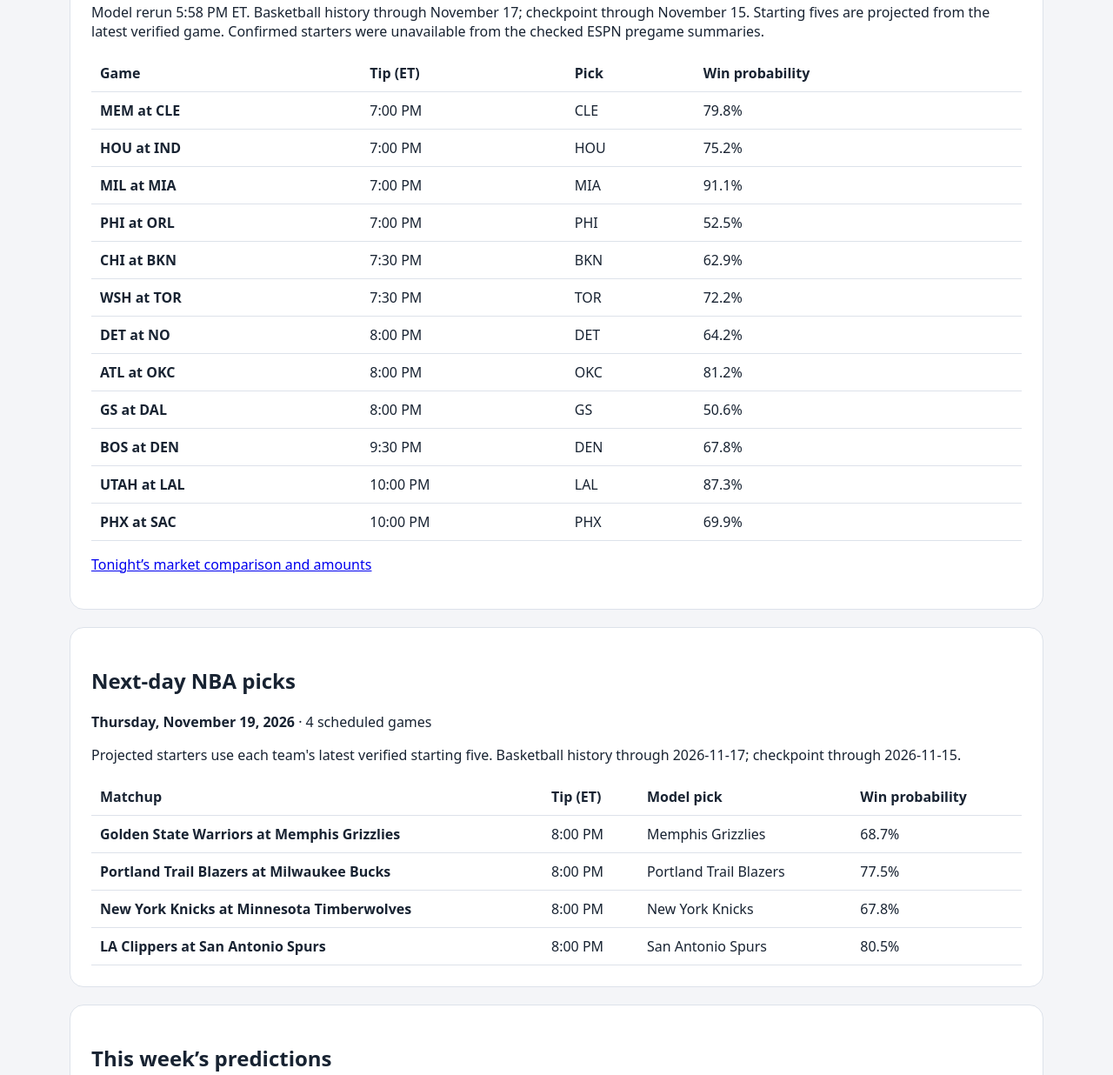
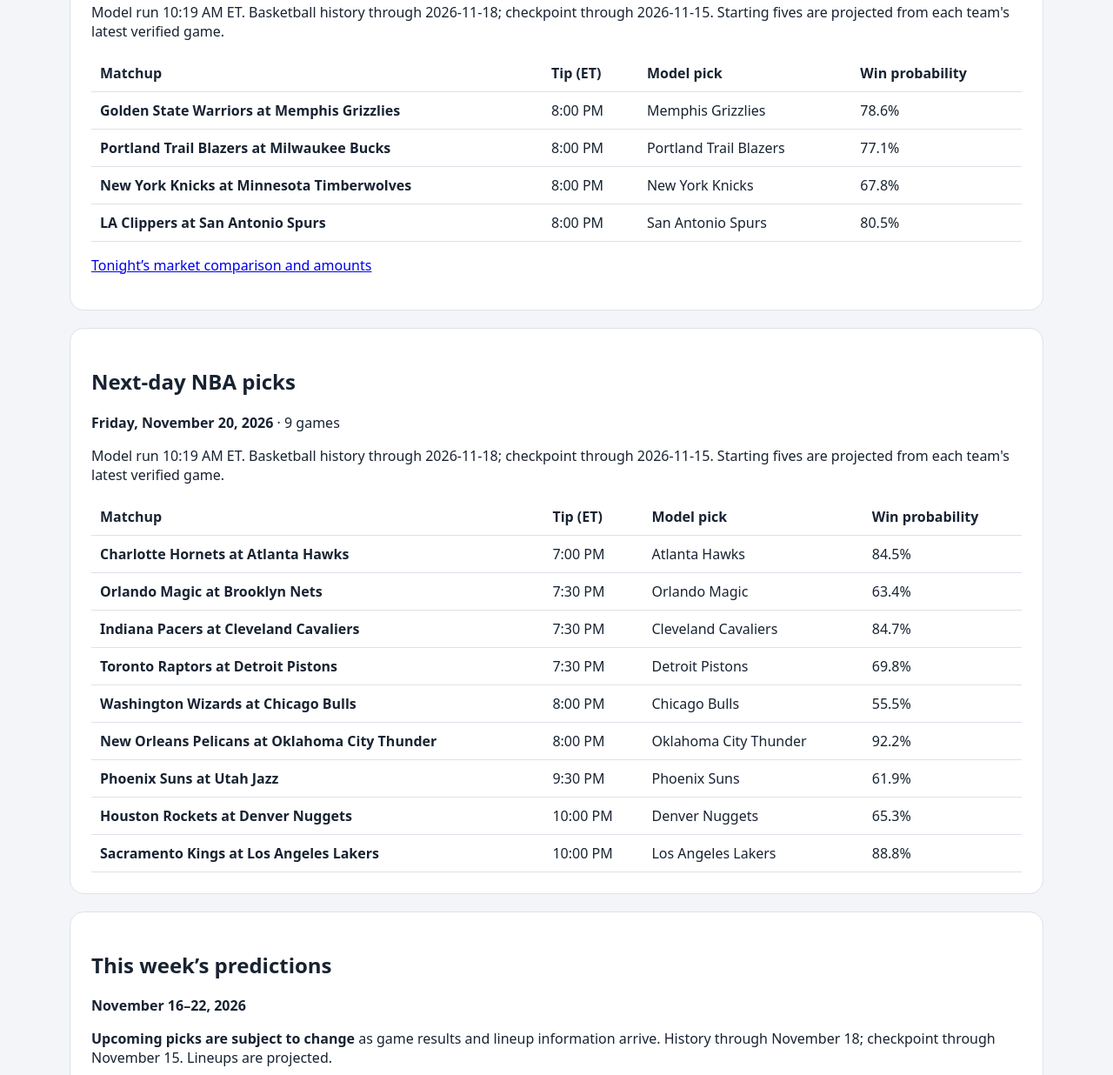
Before and after one commit to ethanvoellmicke/auto-regressive-model-nba-test, a plain HTML site: page index.html in a window 1280 px wide. Shown: the part 351-1587 px from the top of the page at 87% size. Drawn offline with Linux system fonts and the light colour scheme.

Commit message:
Refresh November 19–20 model forecasts and cumulative season log

```diff
--- a/index.html
+++ b/index.html
@@ -24,34 +24,32 @@ details {margin-top:20px} summary {cursor:pointer;font-weight:650}
 <p><a href="https://github.com/ethanvoellmicke/auto-regressive-model-nba-test/blob/main/compare_training.py">View model code on GitHub</a></p>
 <nav class="jump" aria-label="On this page"><a href="#tonight">Tonight</a><a href="market-analysis.html">Market analysis</a><a href="#next-day">Next-day picks</a><a href="#current-week">This week</a><a href="#past-week">Past week</a><a href="#model-stages">Training</a><a href="#transformer">Transformer</a><a href="#variables">Variables</a><a href="#example">Example</a><a href="#results">Season results</a></nav>
 <!-- TONIGHT_FORECAST_START -->
-<section id="tonight"><h2>Tonight’s NBA predictions</h2><p><b>Wednesday, November 18, 2026</b> · 12 games</p><p>Model rerun 5:58 PM ET. Basketball history through November 17; checkpoint through November 15. Starting fives are projected from the latest verified game. Confirmed starters were unavailable from the checked ESPN pregame summaries.</p><table><thead><tr><th>Game</th><th>Tip (ET)</th><th>Pick</th><th>Win probability</th></tr></thead><tbody><tr><th scope="row">MEM at CLE</th><td>7:00 PM</td><td>CLE</td><td>79.8%</td></tr>
-<tr><th scope="row">HOU at IND</th><td>7:00 PM</td><td>HOU</td><td>75.2%</td></tr>
-<tr><th scope="row">MIL at MIA</th><td>7:00 PM</td><td>MIA</td><td>91.1%</td></tr>
-<tr><th scope="row">PHI at ORL</th><td>7:00 PM</td><td>PHI</td><td>52.5%</td></tr>
-<tr><th scope="row">CHI at BKN</th><td>7:30 PM</td><td>BKN</td><td>62.9%</td></tr>
-<tr><th scope="row">WSH at TOR</th><td>7:30 PM</td><td>TOR</td><td>72.2%</td></tr>
-<tr><th scope="row">DET at NO</th><td>8:00 PM</td><td>DET</td><td>64.2%</td></tr>
-<tr><th scope="row">ATL at OKC</th><td>8:00 PM</td><td>OKC</td><td>81.2%</td></tr>
-<tr><th scope="row">GS at DAL</th><td>8:00 PM</td><td>GS</td><td>50.6%</td></tr>
-<tr><th scope="row">BOS at DEN</th><td>9:30 PM</td><td>DEN</td><td>67.8%</td></tr>
-<tr><th scope="row">UTAH at LAL</th><td>10:00 PM</td><td>LAL</td><td>87.3%</td></tr>
-<tr><th scope="row">PHX at SAC</th><td>10:00 PM</td><td>PHX</td><td>69.9%</td></tr></tbody></table><p><a href="market-analysis.html#allocation">Tonight’s market comparison and amounts</a></p></section>
+<section id="tonight"><h2>Tonight’s NBA predictions</h2><p><b>Thursday, November 19, 2026</b> · 4 games</p><p>Model run 10:19 AM ET. Basketball history through 2026-11-18; checkpoint through 2026-11-15. Starting fives are projected from each team's latest verified game.</p><table><thead><tr><th>Matchup</th><th>Tip (ET)</th><th>Model pick</th><th>Win probability</th></tr></thead><tbody><tr data-game-id="401910019"><th scope="row">Golden State Warriors at Memphis Grizzlies</th><td>8:00 PM</td><td>Memphis Grizzlies</td><td>78.6%</td></tr>
+<tr data-game-id="401910020"><th scope="row">Portland Trail Blazers at Milwaukee Bucks</th><td>8:00 PM</td><td>Portland Trail Blazers</td><td>77.1%</td></tr>
+<tr data-game-id="401910021"><th scope="row">New York Knicks at Minnesota Timberwolves</th><td>8:00 PM</td><td>New York Knicks</td><td>67.8%</td></tr>
+<tr data-game-id="401910022"><th scope="row">LA Clippers at San Antonio Spurs</th><td>8:00 PM</td><td>San Antonio Spurs</td><td>80.5%</td></tr></tbody></table><p><a href="market-analysis.html#allocation">Tonight’s market comparison and amounts</a></p></section>
 <!-- TONIGHT_FORECAST_END -->
 <!-- NIGHTLY_FORECAST_START -->
-<section id="next-day"><h2>Next-day NBA picks</h2><p><b>Thursday, November 19, 2026</b> · 4 scheduled games</p><p>Projected starters use each team's latest verified starting five. Basketball history through 2026-11-17; checkpoint through 2026-11-15.</p><table><thead><tr><th>Matchup</th><th>Tip (ET)</th><th>Model pick</th><th>Win probability</th></tr></thead><tbody><tr data-game-id="401910019"><th scope="row">Golden State Warriors at Memphis Grizzlies</th><td>8:00 PM</td><td>Memphis Grizzlies</td><td>68.7%</td></tr>
-<tr data-game-id="401910020"><th scope="row">Portland Trail Blazers at Milwaukee Bucks</th><td>8:00 PM</td><td>Portland Trail Blazers</td><td>77.5%</td></tr>
-<tr data-game-id="401910021"><th scope="row">New York Knicks at Minnesota Timberwolves</th><td>8:00 PM</td><td>New York Knicks</td><td>67.8%</td></tr>
-<tr data-game-id="401910022"><th scope="row">LA Clippers at San Antonio Spurs</th><td>8:00 PM</td><td>San Antonio Spurs</td><td>80.5%</td></tr></tbody></table></section>
+<section id="next-day"><h2>Next-day NBA picks</h2><p><b>Friday, November 20, 2026</b> · 9 games</p><p>Model run 10:19 AM ET. Basketball history through 2026-11-18; checkpoint through 2026-11-15. Starting fives are projected from each team's latest verified game.</p><table><thead><tr><th>Matchup</th><th>Tip (ET)</th><th>Model pick</th><th>Win probability</th></tr></thead><tbody><tr data-game-id="401909305"><th scope="row">Charlotte Hornets at Atlanta Hawks</th><td>7:00 PM</td><td>Atlanta Hawks</td><td>84.5%</td></tr>
+<tr data-game-id="401909306"><th scope="row">Orlando Magic at Brooklyn Nets</th><td>7:30 PM</td><td>Orlando Magic</td><td>63.4%</td></tr>
+<tr data-game-id="401909307"><th scope="row">Indiana Pacers at Cleveland Cavaliers</th><td>7:30 PM</td><td>Cleveland Cavaliers</td><td>84.7%</td></tr>
+<tr data-game-id="401909308"><th scope="row">Toronto Raptors at Detroit Pistons</th><td>7:30 PM</td><td>Detroit Pistons</td><td>69.8%</td></tr>
+<tr data-game-id="401909309"><th scope="row">Washington Wizards at Chicago Bulls</th><td>8:00 PM</td><td>Chicago Bulls</td><td>55.5%</td></tr>
+<tr data-game-id="401909310"><th scope="row">New Orleans Pelicans at Oklahoma City Thunder</th><td>8:00 PM</td><td>Oklahoma City Thunder</td><td>92.2%</td></tr>
+<tr data-game-id="401909311"><th scope="row">Phoenix Suns at Utah Jazz</th><td>9:30 PM</td><td>Phoenix Suns</td><td>61.9%</td></tr>
+<tr data-game-id="401909312"><th scope="row">Houston Rockets at Denver Nuggets</th><td>10:00 PM</td><td>Denver Nuggets</td><td>65.3%</td></tr>
+<tr data-game-id="401909313"><th scope="row">Sacramento Kings at Los Angeles Lakers</th><td>10:00 PM</td><td>Los Angeles Lakers</td><td>88.8%</td></tr></tbody></table></section>
 <!-- NIGHTLY_FORECAST_END -->
 <!-- CURRENT_WEEK_START -->
-<section id="current-week" data-week-start="2026-11-16"><h2>This week’s predictions</h2><p><b>November 16–22, 2026</b></p><p><b>Upcoming picks are subject to change</b> as game results and lineup information arrive. History through November 17; checkpoint through November 15. Lineups are projected.</p><details><summary>Show this week’s picks</summary><h3>Tuesday, Nov 17</h3>
+<section id="current-week" data-week-start="2026-11-16"><h2>This week’s predictions</h2><p><b>November 16–22, 2026</b></p><p><b>Upcoming picks are subject to change</b> as game results and lineup information arrive. History through November 18; checkpoint through November 15. Lineups are projected.</p><details><summary>Show this week’s picks</summary><h3>Tuesday, Nov 17</h3>
 <table><thead><tr><th>Matchup</th><th>Tip (ET)</th><th>Pick</th><th>Win probability</th></tr></thead><tbody>
 <tr data-game-id="401910002"><th scope="row">NY at TOR</th><td>7:30 PM</td><td>NY</td><td>80.0%</td></tr>
 <tr data-game-id="401910003"><th scope="row">POR at MIN</th><td>8:00 PM</td><td>MIN</td><td>57.8%</td></tr>
 <tr data-game-id="401910004"><th scope="row">DET at SA</th><td>8:00 PM</td><td>SA</td><td>78.4%</td></tr>
 <tr data-game-id="401910006"><th scope="row">UTAH at LAC</th><td>10:30 PM</td><td>LAC</td><td>87.7%</td></tr>
 <tr data-game-id="401910005"><th scope="row">CHA at LAL</th><td>11:00 PM</td><td>LAL</td><td>88.3%</td></tr>
-</tbody></table><h3>2026-11-18</h3><table><thead><tr><th>Matchup</th><th>Tip (ET)</th><th>Model pick</th><th>Win probability</th></tr></thead><tbody><tr data-game-id="401910007"><th scope="row">Memphis Grizzlies at Cleveland Cavaliers</th><td>7:00 PM</td><td>Cleveland Cavaliers</td><td>79.8%</td></tr>
+</tbody></table>
+<h3>2026-11-18</h3><table><thead><tr><th>Matchup</th><th>Tip (ET)</th><th>Model pick</th><th>Win probability</th></tr></thead><tbody><tr data-game-id="401910007"><th scope="row">Memphis Grizzlies at Cleveland Cavaliers</th><td>7:00 PM</td><td>Cleveland Cavaliers</td><td>79.8%</td></tr>
 <tr data-game-id="401910008"><th scope="row">Houston Rockets at Indiana Pacers</th><td>7:00 PM</td><td>Houston Rockets</td><td>75.2%</td></tr>
 <tr data-game-id="401910009"><th scope="row">Milwaukee Bucks at Miami Heat</th><td>7:00 PM</td><td>Miami Heat</td><td>91.1%</td></tr>
 <tr data-game-id="401910010"><th scope="row">Philadelphia 76ers at Orlando Magic</th><td>7:00 PM</td><td>Philadelphia 76ers</td><td>52.5%</td></tr>
@@ -62,33 +60,32 @@ details {margin-top:20px} summary {cursor:pointer;font-weight:650}
 <tr data-game-id="401910016"><th scope="row">Golden State Warriors at Dallas Mavericks</th><td>8:00 PM</td><td>Golden State Warriors</td><td>50.6%</td></tr>
 <tr data-game-id="401910015"><th scope="row">Boston Celtics at Denver Nuggets</th><td>9:30 PM</td><td>Denver Nuggets</td><td>67.8%</td></tr>
 <tr data-game-id="401910017"><th scope="row">Utah Jazz at Los Angeles Lakers</th><td>10:00 PM</td><td>Los Angeles Lakers</td><td>87.3%</td></tr>
-<tr data-game-id="401910018"><th scope="row">Phoenix Suns at Sacramento Kings</th><td>10:00 PM</td><td>Phoenix Suns</td><td>69.9%</td></tr></tbody></table>
-<h3>2026-11-19</h3><table><thead><tr><th>Matchup</th><th>Tip (ET)</th><th>Model pick</th><th>Win probability</th></tr></thead><tbody><tr data-game-id="401910019"><th scope="row">Golden State Warriors at Memphis Grizzlies</th><td>8:00 PM</td><td>Memphis Grizzlies</td><td>68.7%</td></tr>
-<tr data-game-id="401910020"><th scope="row">Portland Trail Blazers at Milwaukee Bucks</th><td>8:00 PM</td><td>Portland Trail Blazers</td><td>77.5%</td></tr>
+<tr data-game-id="401910018"><th scope="row">Phoenix Suns at Sacramento Kings</th><td>10:00 PM</td><td>Phoenix Suns</td><td>69.9%</td></tr></tbody></table><h3>2026-11-19</h3><table><thead><tr><th>Matchup</th><th>Tip (ET)</th><th>Model pick</th><th>Win probability</th></tr></thead><tbody><tr data-game-id="401910019"><th scope="row">Golden State Warriors at Memphis Grizzlies</th><td>8:00 PM</td><td>Memphis Grizzlies</td><td>78.6%</td></tr>
+<tr data-game-id="401910020"><th scope="row">Portland Trail Blazers at Milwaukee Bucks</th><td>8:00 PM</td><td>Portland Trail Blazers</td><td>77.1%</td></tr>
 <tr data-game-id="401910021"><th scope="row">New York Knicks at Minnesota Timberwolves</th><td>8:00 PM</td><td>New York Knicks</td><td>67.8%</td></tr>
 <tr data-game-id="401910022"><th scope="row">LA Clippers at San Antonio Spurs</th><td>8:00 PM</td><td>San Antonio Spurs</td><td>80.5%</td></tr></tbody></table>
-<h3>2026-11-20</h3><table><thead><tr><th>Matchup</th><th>Tip (ET)</th><th>Model pick</th><th>Win probability</th></tr></thead><tbody><tr data-game-id="401909305"><th scope="row">Charlotte Hornets at Atlanta Hawks</th><td>7:00 PM</td><td>Atlanta Hawks</td><td>87.0%</td></tr>
-<tr data-game-id="401909306"><th scope="row">Orlando Magic at Brooklyn Nets</th><td>7:30 PM</td><td>Orlando Magic</td><td>62.7%</td></tr>
-<tr data-game-id="401909307"><th scope="row">Indiana Pacers at Cleveland Cavaliers</th><td>7:30 PM</td><td>Cleveland Cavaliers</td><td>86.3%</td></tr>
-<tr data-game-id="401909308"><th scope="row">Toronto Raptors at Detroit Pistons</th><td>7:30 PM</td><td>Detroit Pistons</td><td>65.6%</td></tr>
-<tr data-game-id="401909309"><th scope="row">Washington Wizards at Chicago Bulls</th><td>8:00 PM</td><td>Chicago Bulls</td><td>52.6%</td></tr>
-<tr data-game-id="401909310"><th scope="row">New Orleans Pelicans at Oklahoma City Thunder</th><td>8:00 PM</td><td>Oklahoma City Thunder</td><td>92.5%</td></tr>
-<tr data-game-id="401909311"><th scope="row">Phoenix Suns at Utah Jazz</th><td>9:30 PM</td><td>Phoenix Suns</td><td>66.4%</td></tr>
-<tr data-game-id="401909312"><th scope="row">Houston Rockets at Denver Nuggets</th><td>10:00 PM</td><td>Denver Nuggets</td><td>71.5%</td></tr>
-<tr data-game-id="401909313"><th scope="row">Sacramento Kings at Los Angeles Lakers</th><td>10:00 PM</td><td>Los Angeles Lakers</td><td>87.5%</td></tr></tbody></table>
-<h3>2026-11-21</h3><table><thead><tr><th>Matchup</th><th>Tip (ET)</th><th>Model pick</th><th>Win probability</th></tr></thead><tbody><tr data-game-id="401910023"><th scope="row">Milwaukee Bucks at Philadelphia 76ers</th><td>1:00 PM</td><td>Philadelphia 76ers</td><td>90.7%</td></tr>
+<h3>2026-11-20</h3><table><thead><tr><th>Matchup</th><th>Tip (ET)</th><th>Model pick</th><th>Win probability</th></tr></thead><tbody><tr data-game-id="401909305"><th scope="row">Charlotte Hornets at Atlanta Hawks</th><td>7:00 PM</td><td>Atlanta Hawks</td><td>84.5%</td></tr>
+<tr data-game-id="401909306"><th scope="row">Orlando Magic at Brooklyn Nets</th><td>7:30 PM</td><td>Orlando Magic</td><td>63.4%</td></tr>
+<tr data-game-id="401909307"><th scope="row">Indiana Pacers at Cleveland Cavaliers</th><td>7:30 PM</td><td>Cleveland Cavaliers</td><td>84.7%</td></tr>
+<tr data-game-id="401909308"><th scope="row">Toronto Raptors at Detroit Pistons</th><td>7:30 PM</td><td>Detroit Pistons</td><td>69.8%</td></tr>
+<tr data-game-id="401909309"><th scope="row">Washington Wizards at Chicago Bulls</th><td>8:00 PM</td><td>Chicago Bulls</td><td>55.5%</td></tr>
+<tr data-game-id="401909310"><th scope="row">New Orleans Pelicans at Oklahoma City Thunder</th><td>8:00 PM</td><td>Oklahoma City Thunder</td><td>92.2%</td></tr>
+<tr data-game-id="401909311"><th scope="row">Phoenix Suns at Utah Jazz</th><td>9:30 PM</td><td>Phoenix Suns</td><td>61.9%</td></tr>
+<tr data-game-id="401909312"><th scope="row">Houston Rockets at Denver Nuggets</th><td>10:00 PM</td><td>Denver Nuggets</td><td>65.3%</td></tr>
+<tr data-game-id="401909313"><th scope="row">Sacramento Kings at Los Angeles Lakers</th><td>10:00 PM</td><td>Los Angeles Lakers</td><td>88.8%</td></tr></tbody></table>
+<h3>2026-11-21</h3><table><thead><tr><th>Matchup</th><th>Tip (ET)</th><th>Model pick</th><th>Win probability</th></tr></thead><tbody><tr data-game-id="401910023"><th scope="row">Milwaukee Bucks at Philadelphia 76ers</th><td>1:00 PM</td><td>Philadelphia 76ers</td><td>90.2%</td></tr>
 <tr data-game-id="401910024"><th scope="row">Portland Trail Blazers at New York Knicks</th><td>7:30 PM</td><td>New York Knicks</td><td>85.3%</td></tr>
-<tr data-game-id="401910025"><th scope="row">LA Clippers at Dallas Mavericks</th><td>8:00 PM</td><td>LA Clippers</td><td>61.1%</td></tr>
-<tr data-game-id="401910026"><th scope="row">Memphis Grizzlies at Minnesota Timberwolves</th><td>8:00 PM</td><td>Minnesota Timberwolves</td><td>58.0%</td></tr>
-<tr data-game-id="401910027"><th scope="row">New Orleans Pelicans at San Antonio Spurs</th><td>8:00 PM</td><td>San Antonio Spurs</td><td>91.0%</td></tr>
-<tr data-game-id="401910028"><th scope="row">Boston Celtics at Sacramento Kings</th><td>10:00 PM</td><td>Boston Celtics</td><td>81.8%</td></tr></tbody></table>
-<h3>2026-11-22</h3><table><thead><tr><th>Matchup</th><th>Tip (ET)</th><th>Model pick</th><th>Win probability</th></tr></thead><tbody><tr data-game-id="401910029"><th scope="row">Detroit Pistons at Atlanta Hawks</th><td>3:30 PM</td><td>Atlanta Hawks</td><td>70.9%</td></tr>
-<tr data-game-id="401910030"><th scope="row">Oklahoma City Thunder at Miami Heat</th><td>6:00 PM</td><td>Miami Heat</td><td>51.5%</td></tr>
-<tr data-game-id="401910031"><th scope="row">Orlando Magic at Washington Wizards</th><td>7:00 PM</td><td>Orlando Magic</td><td>60.6%</td></tr>
-<tr data-game-id="401910032"><th scope="row">Denver Nuggets at Chicago Bulls</th><td>7:00 PM</td><td>Denver Nuggets</td><td>78.5%</td></tr>
-<tr data-game-id="401910033"><th scope="row">Dallas Mavericks at Utah Jazz</th><td>7:00 PM</td><td>Dallas Mavericks</td><td>56.4%</td></tr>
-<tr data-game-id="401910034"><th scope="row">Indiana Pacers at New York Knicks</th><td>8:00 PM</td><td>New York Knicks</td><td>86.3%</td></tr>
-<tr data-game-id="401910035"><th scope="row">Boston Celtics at Golden State Warriors</th><td>8:30 PM</td><td>Boston Celtics</td><td>71.0%</td></tr></tbody></table></details></section>
+<tr data-game-id="401910025"><th scope="row">LA Clippers at Dallas Mavericks</th><td>8:00 PM</td><td>LA Clippers</td><td>55.2%</td></tr>
+<tr data-game-id="401910026"><th scope="row">Memphis Grizzlies at Minnesota Timberwolves</th><td>8:00 PM</td><td>Minnesota Timberwolves</td><td>57.2%</td></tr>
+<tr data-game-id="401910027"><th scope="row">New Orleans Pelicans at San Antonio Spurs</th><td>8:00 PM</td><td>San Antonio Spurs</td><td>91.1%</td></tr>
+<tr data-game-id="401910028"><th scope="row">Boston Celtics at Sacramento Kings</th><td>10:00 PM</td><td>Boston Celtics</td><td>83.5%</td></tr></tbody></table>
+<h3>2026-11-22</h3><table><thead><tr><th>Matchup</th><th>Tip (ET)</th><th>Model pick</th><th>Win probability</th></tr></thead><tbody><tr data-game-id="401910029"><th scope="row">Detroit Pistons at Atlanta Hawks</th><td>3:30 PM</td><td>Atlanta Hawks</td><td>72.6%</td></tr>
+<tr data-game-id="401910030"><th scope="row">Oklahoma City Thunder at Miami Heat</th><td>6:00 PM</td><td>Miami Heat</td><td>55.5%</td></tr>
+<tr data-game-id="401910031"><th scope="row">Orlando Magic at Washington Wizards</th><td>7:00 PM</td><td>Orlando Magic</td><td>59.7%</td></tr>
+<tr data-game-id="401910032"><th scope="row">Denver Nuggets at Chicago Bulls</th><td>7:00 PM</td><td>Denver Nuggets</td><td>77.5%</td></tr>
+<tr data-game-id="401910033"><th scope="row">Dallas Mavericks at Utah Jazz</th><td>7:00 PM</td><td>Dallas Mavericks</td><td>60.5%</td></tr>
+<tr data-game-id="401910034"><th scope="row">Indiana Pacers at New York Knicks</th><td>8:00 PM</td><td>New York Knicks</td><td>86.7%</td></tr>
+<tr data-game-id="401910035"><th scope="row">Boston Celtics at Golden State Warriors</th><td>8:30 PM</td><td>Boston Celtics</td><td>79.0%</td></tr></tbody></table></details></section>
 <!-- CURRENT_WEEK_END -->
 <!-- WEEKLY_SCOREBOARD_START -->
 <section id="past-week">
@@ -229,14 +226,14 @@ details {margin-top:20px} summary {cursor:pointer;font-weight:650}
 <p><b>3,537 of 5,269 correct (67.13%)</b> · Each test used its own earlier ten-season training window and one calibration season.</p>
 <div class="grid"><div><small>2022–23</small><strong>63.41%</strong><meter min="0" max="1" value="0.634090909090909">63.41%</meter><small>837 / 1,320 picks</small></div><div><small>2023–24</small><strong>68.59%</strong><meter min="0" max="1" value="0.6858877086494689">68.59%</meter><small>904 / 1,318 picks</small></div><div><small>2024–25</small><strong>67.60%</strong><meter min="0" max="1" value="0.6760456273764258">67.60%</meter><small>889 / 1,315 picks</small></div><div><small>2025–26</small><strong>68.92%</strong><meter min="0" max="1" value="0.689209726443769">68.92%</meter><small>907 / 1,316 picks</small></div>
 <!-- LIVE_SEASON_START -->
-<div><small>2026–27 · Transformer</small><strong>75.0%</strong><small>42 / 56 correct · 4 pending</small><p><small>Includes retrospective picks</small></p><p><a href="#season-2026">View season tracker</a></p></div>
+<div><small>2026–27 · Transformer</small><strong>75.0%</strong><small>42 / 56 correct · 13 pending</small><p><small>Includes retrospective picks</small></p><p><a href="#season-2026">View season tracker</a></p></div>
 <!-- LIVE_SEASON_END -->
 </div>
 <p>This demo refit reproduced 907 of 1,316
 correct picks (68.92%) on 2025–26.</p>
 <!-- LIVE_SEASON_LOG_START -->
 <h3 id="season-2026">2026–27 season tracker</h3>
-<p><b>42 / 56 correct (75.0%)</b> · 4 awaiting results.</p>
+<p><b>42 / 56 correct (75.0%)</b> · 13 awaiting results.</p>
 <p><small>Rows marked “replay” were evaluated retrospectively using recorded starting lineups.</small></p>
 <details><summary>Show all season picks</summary>
 <table><thead><tr><th>Date (ET)</th><th>Matchup</th><th>Tip (ET)</th><th>Pick</th><th>Win probability</th><th>Result</th></tr></thead><tbody>
@@ -300,6 +297,15 @@ correct picks (68.92%) on 2025–26.</p>
 <tr data-retro-game-id="0022600205"><td>2026-11-09</td><th scope="row">WAS at DET <small>(replay)</small></th><td>—</td><td>DET</td><td>66.1%</td><td>Correct · 111–122</td></tr>
 <tr data-retro-game-id="0022600204"><td>2026-11-09</td><th scope="row">CLE at CHA <small>(replay)</small></th><td>—</td><td>CLE</td><td>75.2%</td><td>Miss · 112–124</td></tr>
 <tr data-retro-game-id="0022600203"><td>2026-11-09</td><th scope="row">LAL at ATL <small>(replay)</small></th><td>—</td><td>LAL</td><td>58.3%</td><td>Correct · 124–114</td></tr>
+<tr data-season-game-id="401909305"><td>2026-11-20</td><th scope="row">Charlotte Hornets at Atlanta Hawks</th><td>7:00 PM</td><td>Atlanta Hawks</td><td>84.5%</td><td>Pending</td></tr>
+<tr data-season-game-id="401909306"><td>2026-11-20</td><th scope="row">Orlando Magic at Brooklyn Nets</th><td>7:30 PM</td><td>Orlando Magic</td><td>63.4%</td><td>Pending</td></tr>
+<tr data-season-game-id="401909307"><td>2026-11-20</td><th scope="row">Indiana Pacers at Cleveland Cavaliers</th><td>7:30 PM</td><td>Cleveland Cavaliers</td><td>84.7%</td><td>Pending</td></tr>
+<tr data-season-game-id="401909308"><td>2026-11-20</td><th scope="row">Toronto Raptors at Detroit Pistons</th><td>7:30 PM</td><td>Detroit Pistons</td><td>69.8%</td><td>Pending</td></tr>
+<tr data-season-game-id="401909309"><td>2026-11-20</td><th scope="row">Washington Wizards at Chicago Bulls</th><td>8:00 PM</td><td>Chicago Bulls</td><td>55.5%</td><td>Pending</td></tr>
+<tr data-season-game-id="401909310"><td>2026-11-20</td><th scope="row">New Orleans Pelicans at Oklahoma City Thunder</th><td>8:00 PM</td><td>Oklahoma City Thunder</td><td>92.2%</td><td>Pending</td></tr>
+<tr data-season-game-id="401909311"><td>2026-11-20</td><th scope="row">Phoenix Suns at Utah Jazz</th><td>9:30 PM</td><td>Phoenix Suns</td><td>61.9%</td><td>Pending</td></tr>
+<tr data-season-game-id="401909312"><td>2026-11-20</td><th scope="row">Houston Rockets at Denver Nuggets</th><td>10:00 PM</td><td>Denver Nuggets</td><td>65.3%</td><td>Pending</td></tr>
+<tr data-season-game-id="401909313"><td>2026-11-20</td><th scope="row">Sacramento Kings at Los Angeles Lakers</th><td>10:00 PM</td><td>Los Angeles Lakers</td><td>88.8%</td><td>Pending</td></tr>
 </tbody></table></details>
 <!-- LIVE_SEASON_LOG_END -->
 </section>
```
